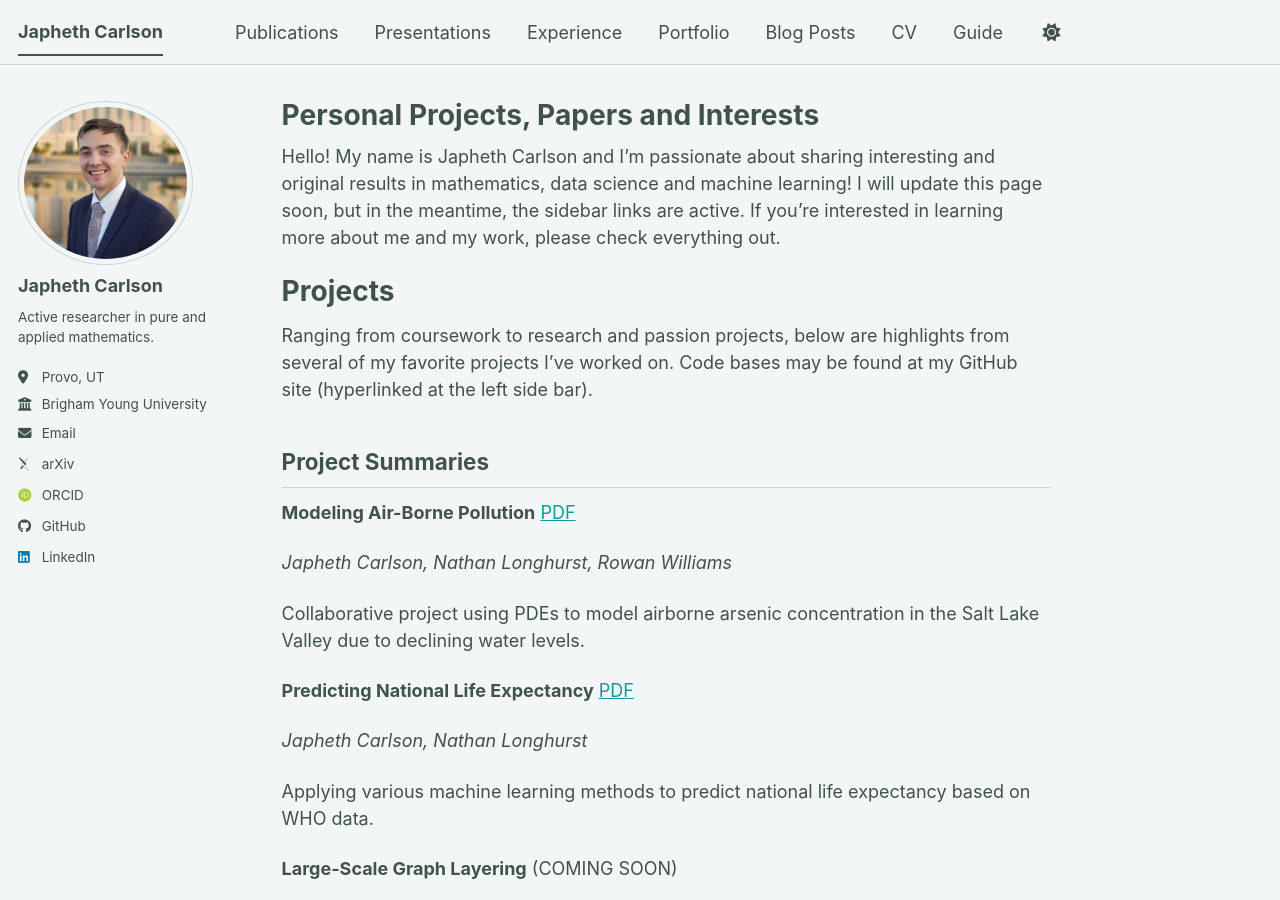
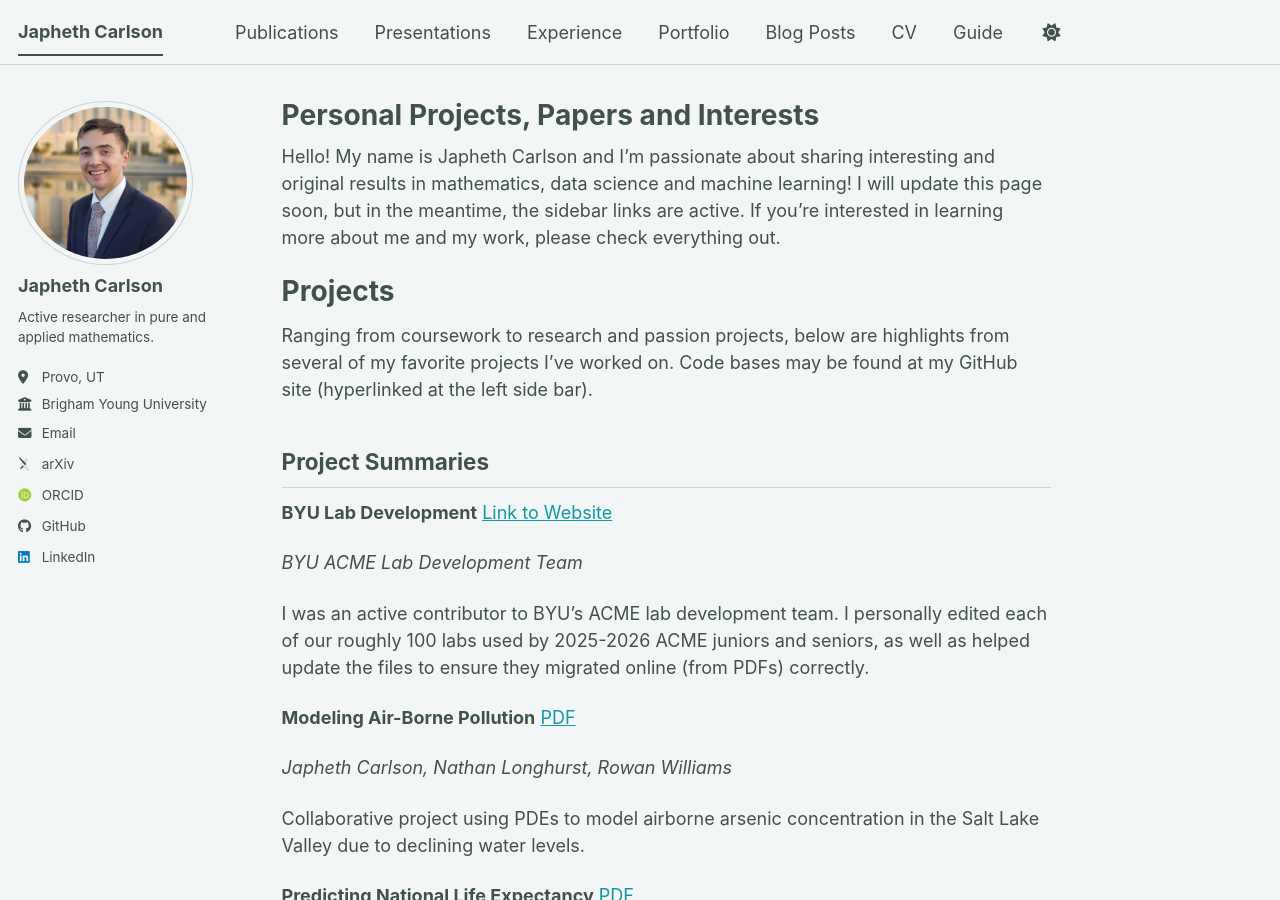
Before and after one commit to jrc117/jrc117.github.io, a Jekyll site: the page built from _pages/about.md, in a window 1280 px wide and 900 px high. Built offline with Jekyll 4.4.1, drawn with Linux system fonts in a browser that asks for light colours; some web fonts are replaced; a script bundle is joined from its source files by our own code; library files that are not in the unit come from our copies.

Commit message:
Add BYU Lab Development project summary
Added a new project summary for BYU Lab Development detailing contributions and updates to lab files.

```diff
--- a/_pages/about.md
+++ b/_pages/about.md
@@ -16,6 +16,13 @@ Ranging from coursework to research and passion projects, below are highlights f
 
 Project Summaries
 ------
+
+**BYU Lab Development** [Link to Website](labs.acme.byu.edu)
+
+_BYU ACME Lab Development Team_
+
+I was an active contributor to BYU's ACME lab development team.  I personally edited each of our roughly 100 labs used by 2025-2026 ACME juniors and seniors, as well as helped update the files to ensure they migrated online (from PDFs) correctly.
+
 
 **Modeling Air-Borne Pollution** [PDF](/files/SLC_Project.pdf)
 
```
